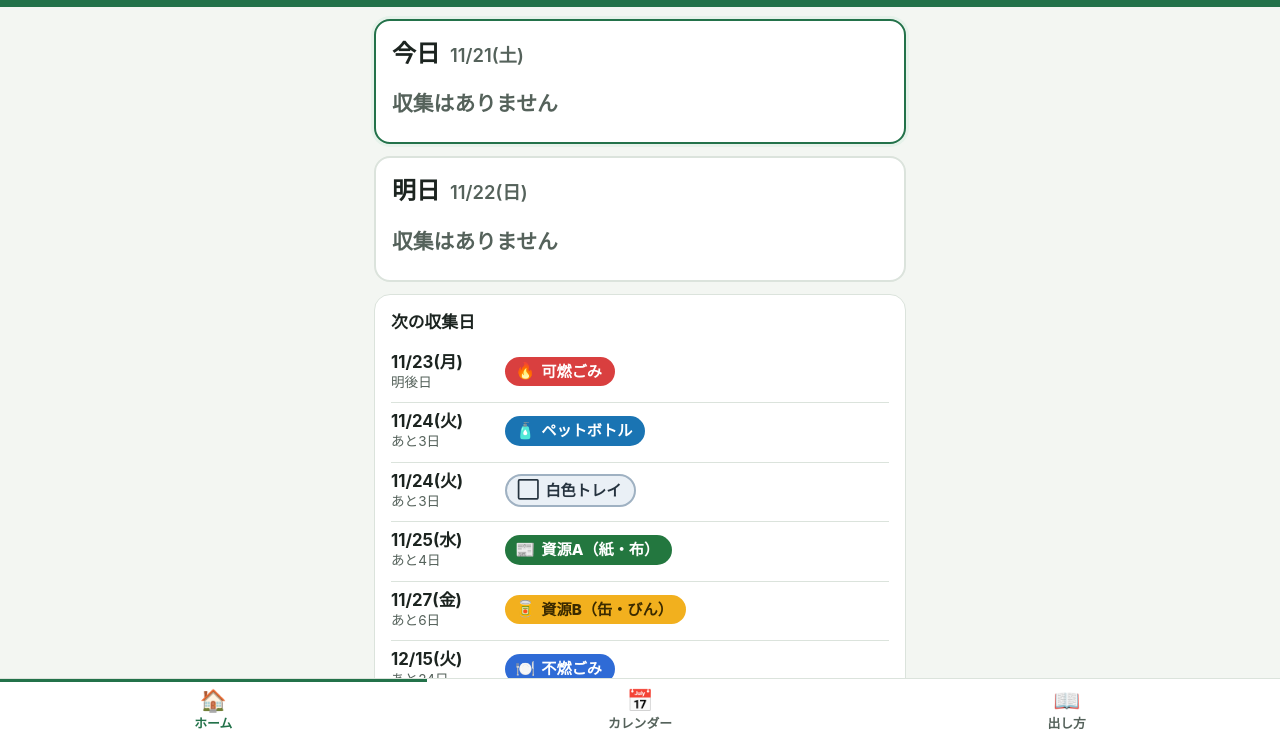
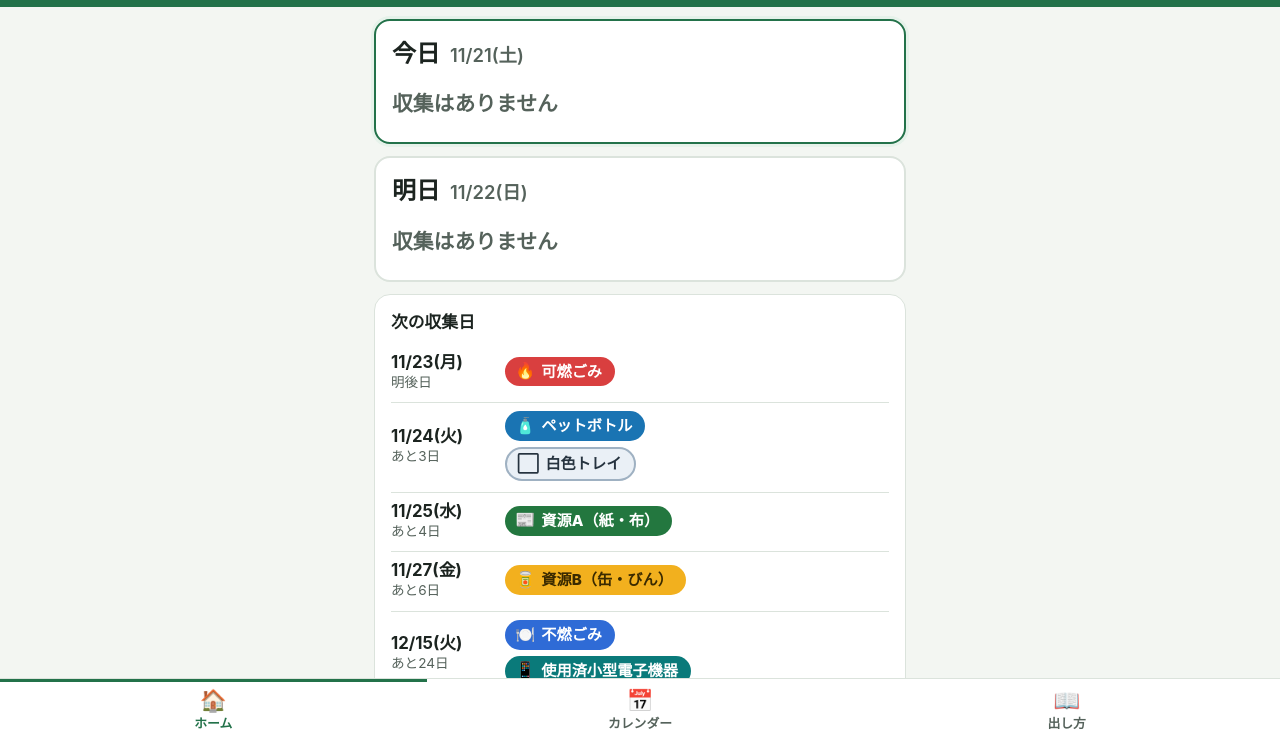
Before and after one commit to kohcamp1128-ux/gomi-calendar, a plain HTML site: page index.html in a window 1280 px wide. Shown: the part 62-798 px from the top of the page. Drawn offline with Linux system fonts and the light colour scheme.

Commit message:
Add files via upload

```diff
--- a/app.js
+++ b/app.js
@@ -202,11 +202,17 @@
     var next = L.nextCollections(data, today);
     if (next.length) {
       h += '<section class="card"><h2>次の収集日</h2><ul class="next">';
+      var groups = [];
       next.forEach(function (n) {
-        var d = L.parseKey(n.key);
+        var g = groups.length ? groups[groups.length - 1] : null;
+        if (g && g.key === n.key) g.types.push(n.type);
+        else groups.push({ key: n.key, inDays: n.inDays, types: [n.type] });
+      });
+      groups.forEach(function (g) {
+        var d = L.parseKey(g.key);
         h += '<li><span class="next-when"><b>' + L.fmtMD(d) + '</b>' +
-          '<span class="next-in' + (n.inDays <= 1 ? ' soon' : '') + '">' + L.relLabel(n.inDays) + '</span></span>' +
-          badge(n.type, 'sm', true) + '</li>';
+          '<span class="next-in' + (g.inDays <= 1 ? ' soon' : '') + '">' + L.relLabel(g.inDays) + '</span></span>' +
+          '<span class="next-types">' + g.types.map(function (t) { return badge(t, 'sm', true); }).join('') + '</span></li>';
       });
       h += '</ul></section>';
     }
--- a/style.css
+++ b/style.css
@@ -101,6 +101,7 @@ main { max-width: 560px; margin: 0 auto; padding: 12px 14px 8px; }
 .next-when b { font-size: 1.05rem; }
 .next-in { color: var(--sub); font-size: .85rem; }
 .next-in.soon { color: var(--accent); font-weight: 800; }
+.next-types { display: flex; flex-direction: column; align-items: flex-start; gap: 6px; }
 .next .badge { white-space: normal; border-radius: 18px; }
 a[href^="tel:"] { white-space: nowrap; }
 
```
